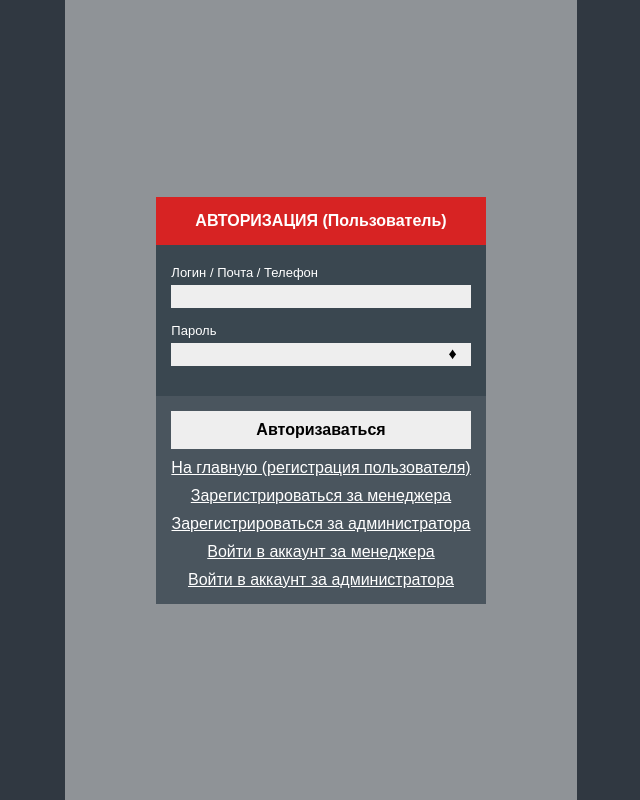
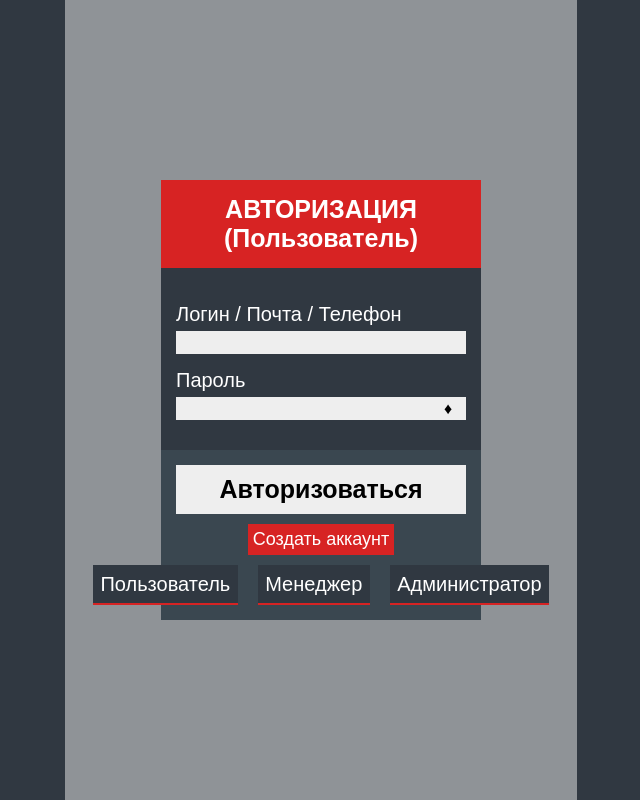
Before and after one commit to Zheksagon/RepositoryPractic, an ASP.NET Core app: page /Authentication/UserAuthorization in a window 1280 px wide. Shown: the whole page, without its empty margins (319-959 px from the left). Run offline with ASP.NET Core 8, Linux system fonts and the light colour scheme.

Commit message:
Структуризировал, оптимизировал и обновил окна аутентификации

```diff
--- a/Controllers/AuthenticationController.cs
+++ b/Controllers/AuthenticationController.cs
@@ -13,7 +13,7 @@ namespace Zadacha1zhd.Controllers
         }
 
         [HttpPost]
-        public IActionResult MainAuthentication(AuthenticationModel model, string passwordRepeat)
+        public IActionResult MainAuthentication(AuthenticationModel model, string passwordRepeat) /* ЗАМЕНИ НА UserRegistration ВСЁ*/
         {
             string MainWindowReg = "~/Views/WindowsAuthentication/WindowsRegistration/UserRegistration(Main)/main.cshtml";
 
--- a/Views/WindowsAuthentication/WindowsAuthorization/UserAuthorization(Main)/main.cshtml
+++ b/Views/WindowsAuthentication/WindowsAuthorization/UserAuthorization(Main)/main.cshtml
@@ -12,9 +12,10 @@
     </head>
     <body>
         <div class="container">
+
             <div class="heading-text">АВТОРИЗАЦИЯ (Пользователь)</div>
 
-            <div id="error" style="color: #ff6b6b; text-align: center; margin-top: 5px" @*class="Добавь сюда класс в css"*@></div>
+            <div class="error-message" id="error"></div>
 
             <form id="form" asp-controller="Authentication" asp-action="MainUserAithorization" method="post">
                 <div class="input-boxes">
@@ -31,18 +32,19 @@
                         </div>
                     </div>
                 </div>
+            </form>
+            <div class="confirm-buttons">
+                <button class="regButton" type="submit">Авторизоваться</button>
 
-                <div class="confirm-buttons">
-                    <button class="regButton" type="submit">Авторизаваться</button>
+                <a class="window-changer" asp-controller="Authentication" asp-action="Authentication">Создать аккаунт</a>
 
-                    @* Ссылки на другие страницы регистрации и авторизации (пока что костыльные)*@
-                    <a asp-controller="Authentication" asp-action="Authentication">На главную (регистрация пользователя)</a>
-                    <a asp-controller="Authentication" asp-action="ManagerRegistration">Зарегистрироваться за менеджера</a>
-                    <a asp-controller="Authentication" asp-action="AdministratorRegistration">Зарегистрироваться за администратора</a>
-                    <a asp-controller="Authentication" asp-action="ManagerAuthorization">Войти в аккаунт за менеджера</a>
-                    <a asp-controller="Authentication" asp-action="AdministratorAuthorization">Войти в аккаунт за администратора</a>
+                <div class="links-container">
+                    <a asp-controller="Authentication" asp-action="UserAuthorization">Пользователь</a>
+                    <a asp-controller="Authentication" asp-action="ManagerAuthorization">Менеджер</a>
+                    <a asp-controller="Authentication" asp-action="AdministratorAuthorization">Администратор</a>
                 </div>
-            </form>
+
+            </div>
         </div>
 
         <script  src="/js/Authentication/Authentication.js" asp-append-version="true"></script>
--- a/staticstyle/css/Authentication/authentication.css
+++ b/staticstyle/css/Authentication/authentication.css
@@ -4,6 +4,7 @@
     --theme-darkergray: #303841;
     --theme-darkgray: #3a4750;
 }
+
 
 body {
     position: relative;
@@ -15,7 +16,7 @@ body {
     color: white;
     font-family: Arial;
 }
-
+html, body{ min-height: 100vh; }
 body::before {
     content: "";
     position: absolute;
@@ -29,17 +30,22 @@ body::before {
     opacity: 0.5;
 }
 
+
 .container {
-    background-color: var(--theme-darkgray);
+    display: flex;
+    flex-direction: column;
+    width: 25%;
 }
-
+form{
+    background-color: var(--theme-darkergray);
+}
 .heading-text {
     text-align: center;
+    font-size: 25px;
     padding: 15px;
     background-color: var(--theme-red);
     font-weight: bold;
 }
-
 .input-boxes {
     padding: 15px;
 }
@@ -60,18 +66,23 @@ input {
     flex-direction: column;
     gap: 10px;
     text-align: center;
+    align-items: center;
     justify-content: center;
-    background-color: #4a555e;
+    background-color: var(--theme-darkgray);
     padding: 15px;
+}
+.window-changer{
+    padding: 5px;
+    font-size: 18px;
+    background-color: #d72323;
 }
 
 .confirm-buttons a {
     color: white;
-    text-decoration: underline;
 }
 
 .confirm-buttons a:hover {
-    opacity: 0.8;
+    opacity: 0.85;
 }
 
 .regButton {
@@ -79,18 +90,18 @@ input {
     color: black;
     padding: 10px;
     font-weight: bold;
+    font-size: 25px;
+    width: 100%;
 }
-
 .regButton:hover {
-    opacity: 0.8;
+    opacity: 0.85;
 }
-
 input:hover {
-    opacity: 0.8;
+    opacity: 0.85;
 }
 
 p {
-    font-size: small;
+    font-size: 20px;
     padding-bottom: 5px;
 }
 
@@ -110,6 +121,28 @@ p {
     right: 12px;
     width: 12px;
     font-size: 16px;
-
     color: black;
 }
+
+.links-container{
+    display: flex;
+    justify-content: center;
+    gap: 20px;
+    width: 100%;
+}
+.links-container a{
+    padding: 7.5px;
+    font-size: 20px;
+    flex: 1;
+    text-decoration: none;
+    background-color: var(--theme-darkergray);
+    border-bottom: 2px solid var(--theme-red);
+}
+
+.error-message{
+    background-color: var(--theme-darkergray);
+    color: #f05454;
+    text-align: center;
+    padding: 10px;
+
+}
```
Also changed, not shown: Views/WindowsAuthentication/WindowsAuthorization/AdministratorAuthorization/main.cshtml (+11 -9 lines), Views/WindowsAuthentication/WindowsAuthorization/ManagerAuthorization/main.cshtml (+10 -8 lines), Views/WindowsAuthentication/WindowsRegistration/AdministratorRegistration/main.cshtml (+10 -8 lines), Views/WindowsAuthentication/WindowsRegistration/ManagerRegistration/main.cshtml (+10 -8 lines), Views/WindowsAuthentication/WindowsRegistration/UserRegistration(Main)/main.cshtml (+9 -8 lines). Lines whose indentation alone changed are shown as unchanged.
